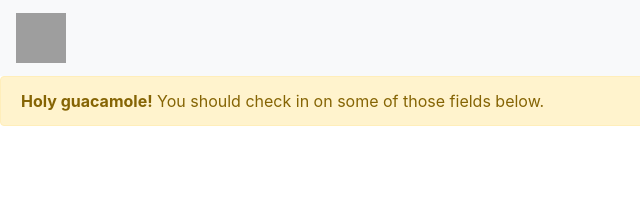
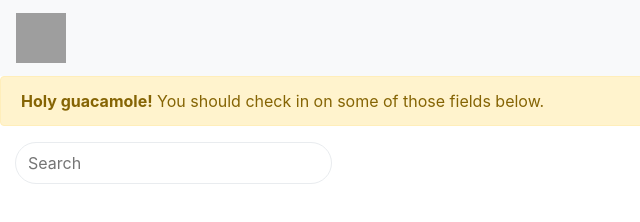
Before and after one commit to XSarthakJain/postman.github.io, a plain HTML site: page index.html in a window 1280 px wide. Shown: the full height of the page, 0-640 px from the left. Drawn offline with nearby package versions, Linux system fonts and the light colour scheme; grey boxes are pictures that could not be loaded.

Commit message:
Implement History SearchBox

```diff
--- a/css/style.css
+++ b/css/style.css
@@ -3,3 +3,11 @@
     padding:0;
     box-sizing: border-box;
 }
+
+#historySearch{
+    width:80%;
+    padding:8px 12px;
+    border:1px solid #E9ECEF;
+    border-radius: 25px;
+    outline: none;
+}
--- a/index.html
+++ b/index.html
@@ -10,12 +10,12 @@
 </head>
 <body>
     <!-- Navbar -->
-    <!-- Just an image -->
     <nav class="navbar navbar-light bg-light">
         <a class="navbar-brand" href="#">
         <img src="https://miro.medium.com/max/512/1*fVBL9mtLJmHIH6YpU7WvHQ.png" width="50" height="50" alt="">
         </a>
     </nav>
+    <!-- Alert -->
     <div class="alert alert-warning alert-dismissible fade show" role="alert">
         <strong>Holy guacamole!</strong> You should check in on some of those fields below.
         <button type="button" class="close" data-dismiss="alert" aria-label="Close">
@@ -23,6 +23,22 @@
         </button>
     </div>
 
+    <!-- Main Part -->
+    <div class="container-fluid">
+        <div class="row">
+            <div class="col-lg-4 col-md-4 col-sm-12 col-12">
+                <input type="search" id="historySearch" placeholder="Search">
+            </div>
+            <div class="col-lg-8 col-md-8 col-sm-12 col-12">
+                <div>
+
+                </div>
+            </div>
+        </div>
+    </div>
+
+
+
 
 </body>
 <script src="js/script.js"></script>
```
